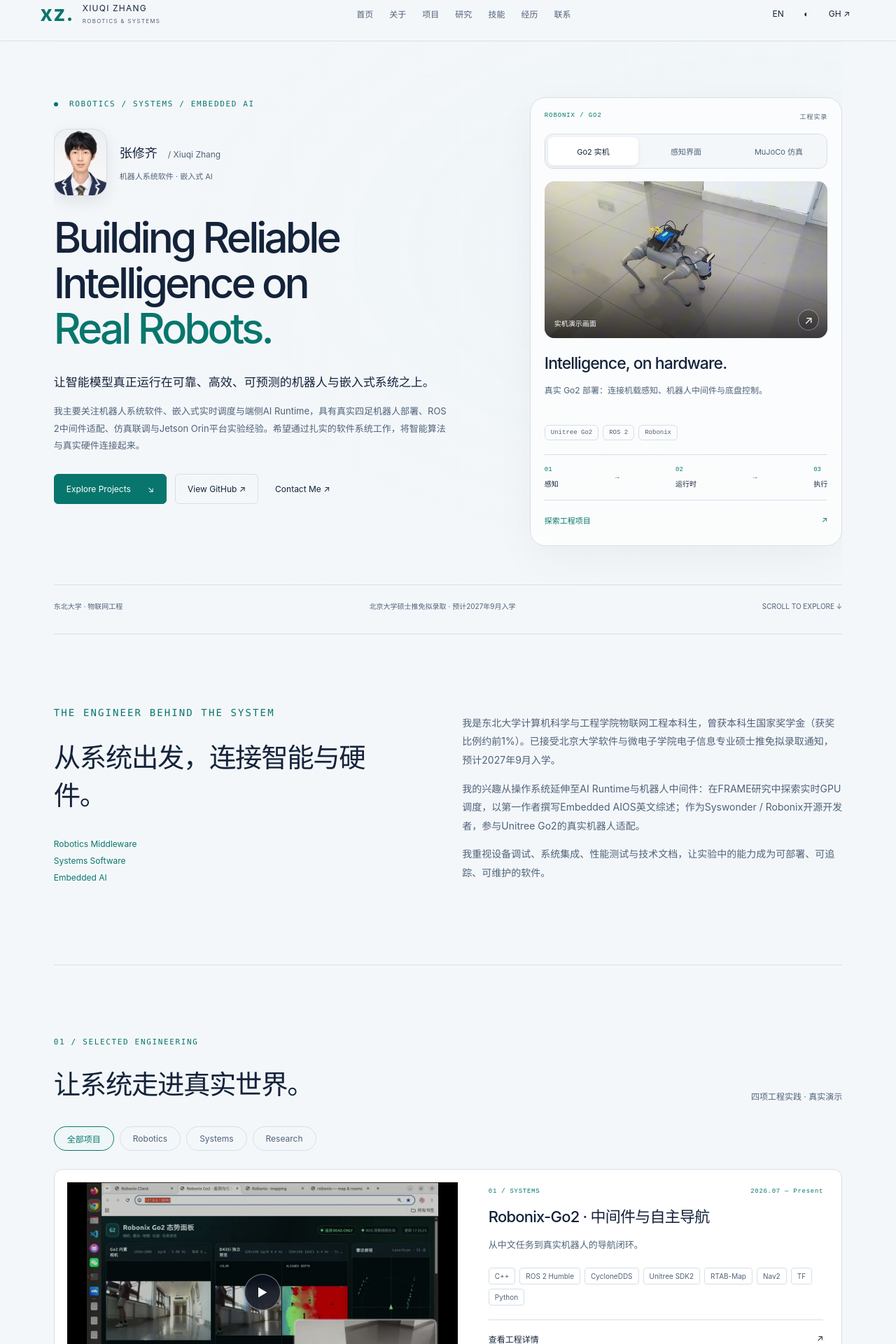
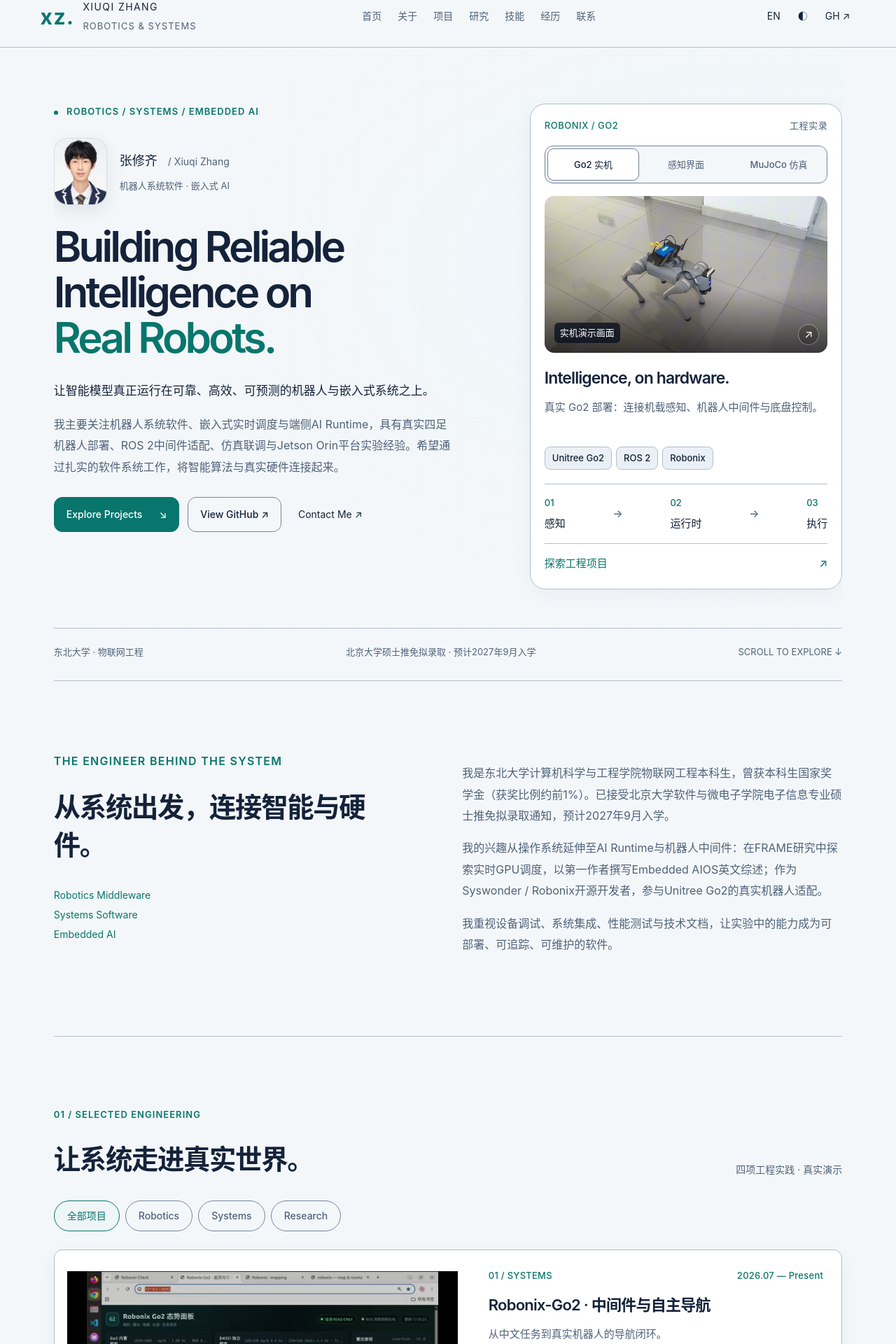
Before and after one commit to Origamii520/origamii520.github.io, a React (Vite) app: page / in a window 1280 px wide. Shown: the part 20-1940 px from the top of the page at 70% size. Built offline with nearby package versions, Linux system fonts and the light colour scheme.

Commit message:
Unify typography and improve light and dark surface contrast

```diff
--- a/src/styles/main.css
+++ b/src/styles/main.css
@@ -1,12 +1,20 @@
 :root {
-  font-family: Inter, "Segoe UI", "Microsoft YaHei", sans-serif;
+  --font-ui: -apple-system, BlinkMacSystemFont, "Segoe UI", "Microsoft YaHei UI",
+    "Microsoft YaHei", "PingFang SC", "Noto Sans CJK SC", sans-serif;
+  font-family: var(--font-ui);
+  font-size: 16px;
+  line-height: 1.6;
+  -webkit-text-size-adjust: 100%;
   color: #f3f6fc;
   background: #0b1120;
   --bg: #0b1120;
   --surface: #111b2e;
   --text: #f3f6fc;
   --muted: #a8b7cb;
-  --line: #273449;
+  --line: #3c4e67;
+  --control-line: #657890;
+  --chip: #1b2b42;
+  --shadow: 0 10px 32px #00000024;
   --accent: #68d8cf;
   --header: rgba(11, 17, 32, 0.88);
   font-synthesis: none;
@@ -55,7 +63,7 @@ h1,
 h2,
 h3,
 h4 {
-  font-weight: 550;
+  font-weight: 600;
   margin: 0;
   letter-spacing: -0.035em;
 }
@@ -76,7 +84,7 @@ header {
   display: flex;
   gap: 12px;
   align-items: center;
-  font-size: 12px;
+  font-size: .875rem;
   letter-spacing: 0.1em;
   white-space: nowrap;
 }
@@ -87,15 +95,15 @@ header {
 }
 .brand small {
   display: block;
-  font-size: 8px;
+  font-size: .8125rem;
   margin-top: 6px;
   color: var(--muted);
-  letter-spacing: 0.16em;
+  letter-spacing: 0.08em;
 }
 nav {
   display: flex;
   gap: 23px;
-  font-size: 12px;
+  font-size: .875rem;
   color: var(--muted);
 }
 nav a:hover,
@@ -106,7 +114,7 @@ nav a:hover,
   display: flex;
   align-items: center;
   gap: 8px;
-  font-size: 12px;
+  font-size: .875rem;
 }
 .toolbar button,
 .toolbar a {
@@ -163,9 +171,10 @@ section {
     48px 48px;
 }
 .eyebrow {
-  font-family: ui-monospace, Consolas, monospace;
-  font-size: 11px;
-  letter-spacing: 0.15em;
+  font-family: var(--font-ui);
+  font-weight: 600;
+  font-size: .8125rem;
+  letter-spacing: 0.08em;
   color: var(--accent);
   margin: 0 0 25px;
   line-height: 1.8;
@@ -186,7 +195,7 @@ section {
 .identity span {
   color: var(--muted);
   margin-left: 10px;
-  font-size: 12px;
+  font-size: .875rem;
 }
 h1 {
   font-size: clamp(42px, 4.7vw, 70px);
@@ -204,7 +213,7 @@ h1 em {
   margin: 27px 0 12px;
 }
 .intro {
-  font-size: 13px;
+  font-size: 1rem;
   max-width: 570px;
 }
 .actions {
@@ -222,7 +231,7 @@ h1 em {
   padding: 13px 17px;
   border: 1px solid var(--line);
   border-radius: 6px;
-  font-size: 12px;
+  font-size: .875rem;
   transition:
     transform 0.2s,
     border-color 0.2s;
@@ -237,7 +246,7 @@ h1 em {
   border-color: var(--accent);
 }
 .text-link {
-  font-size: 12px;
+  font-size: .875rem;
   padding: 12px;
 }
 .system-art {
@@ -254,9 +263,8 @@ h1 em {
 .art-foot {
   display: flex;
   justify-content: space-between;
-  font:
-    10px ui-monospace,
-    monospace;
+  font-size: .8125rem;
+  font-weight: 500;
   color: var(--muted);
   letter-spacing: 0.12em;
 }
@@ -285,7 +293,7 @@ h1 em {
   gap: 3px 10px;
   border-top: 1px solid var(--line);
   padding: 13px 0;
-  font-size: 10px;
+  font-size: .8125rem;
 }
 .system-layer span {
   grid-row: span 2;
@@ -297,7 +305,7 @@ h1 em {
 }
 .system-layer small {
   color: var(--muted);
-  font-size: 10px;
+  font-size: .8125rem;
 }
 .art-foot {
   padding-top: 12px;
@@ -309,7 +317,7 @@ h1 em {
   display: flex;
   justify-content: space-between;
   gap: 20px;
-  font-size: 10px;
+  font-size: .8125rem;
   color: var(--muted);
   line-height: 1.7;
 }
@@ -322,7 +330,7 @@ h1 em {
   gap: 90px;
 }
 .about p {
-  font-size: 14px;
+  font-size: 1rem;
 }
 .about h2 {
   white-space: pre-line;
@@ -331,7 +339,7 @@ h1 em {
   color: var(--accent);
   line-height: 2;
   margin-top: 30px;
-  font-size: 12px !important;
+  font-size: .875rem !important;
 }
 h2 {
   font-size: clamp(28px, 3vw, 43px);
@@ -346,7 +354,7 @@ h2 {
 }
 .section-note {
   color: var(--muted);
-  font-size: 12px;
+  font-size: .875rem;
   max-width: 620px;
   line-height: 1.8;
 }
@@ -361,7 +369,7 @@ h2 {
   border: 1px solid var(--line);
   border-radius: 30px;
   padding: 8px 18px;
-  font-size: 12px;
+  font-size: .875rem;
   color: var(--muted);
 }
 .filters button[aria-pressed="true"] {
@@ -443,9 +451,8 @@ h2 {
   padding: 25px 15px 10px;
   background: linear-gradient(transparent, #000b);
   color: white;
-  font:
-    9px ui-monospace,
-    monospace;
+  font-size: .8125rem;
+  font-weight: 500;
   letter-spacing: 0.1em;
 }
 video {
@@ -461,9 +468,8 @@ video {
   display: flex;
   justify-content: space-between;
   gap: 10px;
-  font:
-    9px ui-monospace,
-    monospace;
+  font-size: .8125rem;
+  font-weight: 500;
   color: var(--accent);
   letter-spacing: 0.08em;
   margin-bottom: 16px;
@@ -473,7 +479,7 @@ video {
   line-height: 1.4;
 }
 .project p {
-  font-size: 13px;
+  font-size: .9375rem;
   margin: 12px 0 18px;
 }
 .tags {
@@ -483,7 +489,7 @@ video {
   margin: 20px 0;
 }
 .tags span {
-  font-size: 10px;
+  font-size: .8125rem;
   color: var(--muted);
   border: 1px solid var(--line);
   padding: 5px 8px;
@@ -499,7 +505,7 @@ summary {
   display: flex;
   justify-content: space-between;
   padding: 18px 0;
-  font-size: 12px;
+  font-size: .875rem;
 }
 summary::-webkit-details-marker {
   display: none;
@@ -508,13 +514,12 @@ details[open] summary {
   color: var(--accent);
 }
 .detail-block h4 {
-  font:
-    11px ui-monospace,
-    monospace;
+  font-size: .8125rem;
+  font-weight: 500;
   color: var(--accent);
 }
 .detail-block p {
-  font-size: 12px;
+  font-size: .875rem;
 }
 .project-links {
   border-top: 1px solid var(--line);
@@ -522,7 +527,7 @@ details[open] summary {
   display: flex;
   gap: 22px;
   flex-wrap: wrap;
-  font-size: 11px;
+  font-size: .8125rem;
 }
 .project-links a:hover {
   color: var(--accent);
@@ -538,14 +543,13 @@ details[open] summary {
   border: 0;
 }
 .row-number {
-  font:
-    14px ui-monospace,
-    monospace;
+  font-size: 1rem;
+  font-weight: 500;
   color: var(--muted);
   padding-top: 5px;
 }
 .status {
-  font-size: 10px;
+  font-size: .8125rem;
   color: #e8b46d;
   line-height: 1.8;
 }
@@ -554,16 +558,16 @@ details[open] summary {
   margin: 10px 0;
 }
 .research-row h4 {
-  font-size: 14px;
+  font-size: 1rem;
   line-height: 1.6;
   letter-spacing: 0;
 }
 .research-row p {
-  font-size: 13px;
+  font-size: .9375rem;
   max-width: 740px;
 }
 .research-role {
-  font-size: 11px;
+  font-size: .8125rem;
   color: var(--muted);
   padding-top: 5px;
   line-height: 1.8;
@@ -578,7 +582,7 @@ details[open] summary {
   margin: 15px 0;
 }
 .research-card p {
-  font-size: 13px;
+  font-size: .9375rem;
 }
 .skills-grid {
   display: grid;
@@ -591,17 +595,16 @@ details[open] summary {
   padding-top: 22px;
 }
 .skills-grid h3 {
-  font:
-    14px ui-monospace,
-    monospace;
+  font-size: 1rem;
+  font-weight: 500;
   color: var(--accent);
 }
 .skills-grid p {
-  font-size: 13px;
+  font-size: .9375rem;
   line-height: 2;
 }
 .small-label {
-  font-size: 9px;
+  font-size: .8125rem;
   color: var(--muted);
   letter-spacing: 0.07em;
 }
@@ -615,9 +618,8 @@ details[open] summary {
   border-top: 1px solid var(--line);
 }
 time {
-  font:
-    12px ui-monospace,
-    monospace;
+  font-size: .875rem;
+  font-weight: 500;
   color: var(--accent);
   padding-top: 5px;
 }
@@ -625,7 +627,7 @@ time {
   font-size: 21px;
 }
 .timeline p {
-  font-size: 13px;
+  font-size: .9375rem;
   margin-bottom: 0;
 }
 .honors {
@@ -642,7 +644,7 @@ time {
   padding: 0 0 0 18px;
   margin: 0;
   color: var(--muted);
-  font-size: 13px;
+  font-size: .9375rem;
   line-height: 2.5;
 }
 .contact {
@@ -654,7 +656,7 @@ time {
   white-space: pre-line;
 }
 .contact > p:not(.eyebrow) {
-  font-size: 14px;
+  font-size: 1rem;
   max-width: 650px;
 }
 .email {
@@ -672,13 +674,13 @@ footer {
   justify-content: space-between;
   flex-wrap: wrap;
   gap: 12px;
-  font-size: 10px;
+  font-size: .8125rem;
   color: var(--muted);
 }
 footer p {
   width: 100%;
   margin: 0;
-  font-size: 10px;
+  font-size: .8125rem;
 }
 footer > a {
   position: absolute;
@@ -701,7 +703,10 @@ footer > a {
   --surface: #fff;
   --text: #14233a;
   --muted: #4f6279;
-  --line: #d5dfe8;
+  --line: #b2bfce;
+  --control-line: #74869c;
+  --chip: #eaf0f5;
+  --shadow: 0 8px 28px #14233a0a;
   --accent: #08766d;
   --header: rgba(244, 247, 250, 0.9);
   background: var(--bg);
@@ -768,7 +773,7 @@ footer > a {
     background: var(--bg);
     border-bottom: 1px solid var(--line);
     flex-wrap: wrap;
-    font-size: 14px;
+    font-size: 1rem;
   }
   nav.open {
     display: flex;
@@ -777,7 +782,7 @@ footer > a {
     display: block;
   }
   .hero {
-    grid-template-columns: 1fr 0.8fr;
+    grid-template-columns: 1fr;
     padding-top: 55px;
     gap: 25px;
   }
@@ -831,7 +836,7 @@ footer > a {
     padding: 65px 0;
   }
   .brand {
-    font-size: 10px;
+    font-size: .8125rem;
     gap: 8px;
   }
   .brand-mark {
@@ -839,7 +844,7 @@ footer > a {
   }
   .toolbar {
     gap: 1px;
-    font-size: 11px;
+    font-size: .8125rem;
   }
   .toolbar button,
   .toolbar a {
@@ -851,7 +856,7 @@ footer > a {
     gap: 28px;
   }
   .eyebrow {
-    font-size: 9px;
+    font-size: .8125rem;
     letter-spacing: 0.1em;
     margin-bottom: 22px;
   }
@@ -862,7 +867,7 @@ footer > a {
     font-size: 15px;
   }
   .intro {
-    font-size: 12px;
+    font-size: .875rem;
   }
   .system-art {
     margin: 12px 0;
@@ -871,7 +876,7 @@ footer > a {
     height: 220px;
   }
   .hero-bottom {
-    font-size: 9px;
+    font-size: .8125rem;
     gap: 10px;
   }
   .hero-bottom a {
@@ -887,7 +892,7 @@ footer > a {
     display: none;
   }
   .about p {
-    font-size: 13px;
+    font-size: .9375rem;
   }
   .project-grid {
     grid-template-columns: 1fr;
@@ -900,7 +905,7 @@ footer > a {
     font-size: 21px;
   }
   .filters button {
-    font-size: 11px;
+    font-size: .8125rem;
     padding: 8px 14px;
   }
   .research-row {
@@ -913,7 +918,7 @@ footer > a {
     gap: 25px 18px;
   }
   .skills-grid p {
-    font-size: 12px;
+    font-size: .875rem;
   }
   .timeline article {
     grid-template-columns: 1fr;
@@ -927,7 +932,7 @@ footer > a {
   }
   .honors ul {
     margin-top: 20px;
-    font-size: 12px;
+    font-size: .875rem;
   }
   .contact {
     padding: 65px 0;
@@ -935,7 +940,7 @@ footer > a {
   .button {
     gap: 12px;
     padding: 12px;
-    font-size: 11px;
+    font-size: .8125rem;
   }
   .actions {
     gap: 8px;
@@ -1013,7 +1018,7 @@ footer > a {
 }
 .identity-caption {
   margin: 0;
-  font-size: 11px;
+  font-size: .8125rem;
   line-height: 1.6;
   color: var(--muted);
 }
@@ -1050,7 +1055,7 @@ footer > a {
     text-decoration-color 0.2s;
 }
 .institution-link span {
-  font-size: 14px;
+  font-size: 1rem;
   color: var(--muted);
   display: inline-block;
   transition: transform 0.25s;
@@ -1068,7 +1073,7 @@ footer > a {
   min-height: 42px;
   padding: 8px 14px;
   border-radius: 12px;
-  font-size: 12px;
+  font-size: .875rem;
   background: var(--surface);
   border: 1px solid var(--line);
   transition:
@@ -1149,11 +1154,11 @@ summary {
     font-size: 17px;
   }
   .identity-card .identity span {
-    font-size: 11px;
+    font-size: .8125rem;
     margin-left: 4px;
   }
   .identity-caption {
-    font-size: 10px;
+    font-size: .8125rem;
   }
   .school-seal {
     width: 52px;
@@ -1180,7 +1185,7 @@ summary {
 }
 .timeline .institution-note {
   margin: 12px 0 0;
-  font-size: 11px;
+  font-size: .8125rem;
   color: var(--muted);
 }
 .school-seal:active {
@@ -1207,18 +1212,17 @@ summary {
   padding: 20px;
   border-radius: 22px;
   background: var(--surface);
-  box-shadow: 0 18px 60px #0000000b;
+  box-shadow: var(--shadow);
 }
 [data-theme="light"] .hero-showcase.system-art {
-  background: #ffffffb8;
+  background: var(--surface);
 }
 .showcase-heading {
   display: flex;
   justify-content: space-between;
   gap: 12px;
-  font:
-    9px ui-monospace,
-    monospace;
+  font-size: .8125rem;
+  font-weight: 500;
   letter-spacing: 0.1em;
   color: var(--muted);
   margin-bottom: 18px;
@@ -1239,7 +1243,7 @@ summary {
   flex: 1;
   padding: 10px 5px;
   min-height: 40px;
-  font-size: 11px;
+  font-size: .8125rem;
   background: transparent;
   color: var(--muted);
   border-radius: 8px;
@@ -1281,7 +1285,7 @@ summary {
   left: 14px;
   bottom: 14px;
   z-index: 1;
-  font-size: 10px;
+  font-size: .8125rem;
   color: #fff;
 }
 .showcase-photo-arrow {
@@ -1307,9 +1311,9 @@ summary {
   letter-spacing: -0.04em;
 }
 .showcase-copy p {
-  font-size: 12px;
+  font-size: .9375rem;
   line-height: 1.8;
-  min-height: 44px;
+  min-height: 54px;
   margin: 12px 0 16px;
 }
 .showcase-stack {
@@ -1321,9 +1325,8 @@ summary {
   padding: 5px 8px;
   border: 1px solid var(--line);
   border-radius: 6px;
-  font:
-    9px ui-monospace,
-    monospace;
+  font-size: .8125rem;
+  font-weight: 500;
   color: var(--muted);
 }
 .showcase-flow {
@@ -1334,9 +1337,8 @@ summary {
   border-bottom: 1px solid var(--line);
   padding: 16px 0;
   gap: 8px;
-  font:
-    10px ui-monospace,
-    monospace;
+  font-size: .8125rem;
+  font-weight: 500;
 }
 .showcase-flow span {
   display: flex;
@@ -1344,7 +1346,7 @@ summary {
   gap: 7px;
 }
 .showcase-flow small {
-  font-size: 9px;
+  font-size: .8125rem;
   color: var(--accent);
 }
 .showcase-flow i {
@@ -1357,7 +1359,7 @@ summary {
   align-items: center;
   min-height: 44px;
   padding-top: 12px;
-  font-size: 11px;
+  font-size: .8125rem;
   color: var(--accent);
 }
 @media (hover: hover) and (pointer: fine) {
@@ -1370,14 +1372,14 @@ summary {
 }
 @media (max-width: 900px) and (min-width: 601px) {
   .showcase-heading {
-    font-size: 8px;
+    font-size: .8125rem;
     letter-spacing: 0;
   }
   .showcase-copy h2 {
     font-size: 20px;
   }
   .showcase-switch button {
-    font-size: 10px;
+    font-size: .8125rem;
   }
 }
 @media (max-width: 600px) {
@@ -1388,3 +1390,81 @@ summary {
     font-size: 24px;
   }
 }
+
+/* One type system, with visible surfaces and understated control boundaries. */
+.button,
+.filters button,
+.community-links a,
+.showcase-switch {
+  border-color: var(--control-line);
+}
+.button,
+.filters button {
+  min-height: 44px;
+  font-weight: 500;
+}
+.button {
+  border-radius: 12px;
+}
+.primary {
+  border-color: var(--accent);
+}
+.tags span,
+.showcase-stack span {
+  background: var(--chip);
+  color: var(--text);
+  border-radius: 8px;
+  padding: 6px 10px;
+  line-height: 1.5;
+}
+.showcase-switch button {
+  min-height: 44px;
+  font-weight: 500;
+}
+.showcase-switch button[aria-pressed="true"] {
+  box-shadow: 0 0 0 1px var(--control-line), 0 2px 6px #00000012;
+}
+.showcase-heading {
+  flex-wrap: wrap;
+  letter-spacing: 0.04em;
+  row-gap: 4px;
+}
+.showcase-flow {
+  font-size: .9375rem;
+}
+.showcase-link {
+  font-size: .9375rem;
+  font-weight: 500;
+}
+.showcase-photo-label {
+  padding: 4px 8px;
+  border-radius: 6px;
+  background: #0b1120cc;
+}
+.meta {
+  flex-wrap: wrap;
+  letter-spacing: 0.02em;
+}
+.project,
+.research-card {
+  box-shadow: var(--shadow);
+}
+.detail-block h4,
+.skills-grid h3 {
+  font-weight: 600;
+  letter-spacing: 0;
+}
+footer p {
+  padding-right: 36px;
+}
+@media (max-width: 600px) {
+  .brand {
+    letter-spacing: 0.025em;
+  }
+  .hero .intro {
+    font-size: .9375rem;
+  }
+  .showcase-switch button {
+    padding-inline: 3px;
+  }
+}
```
